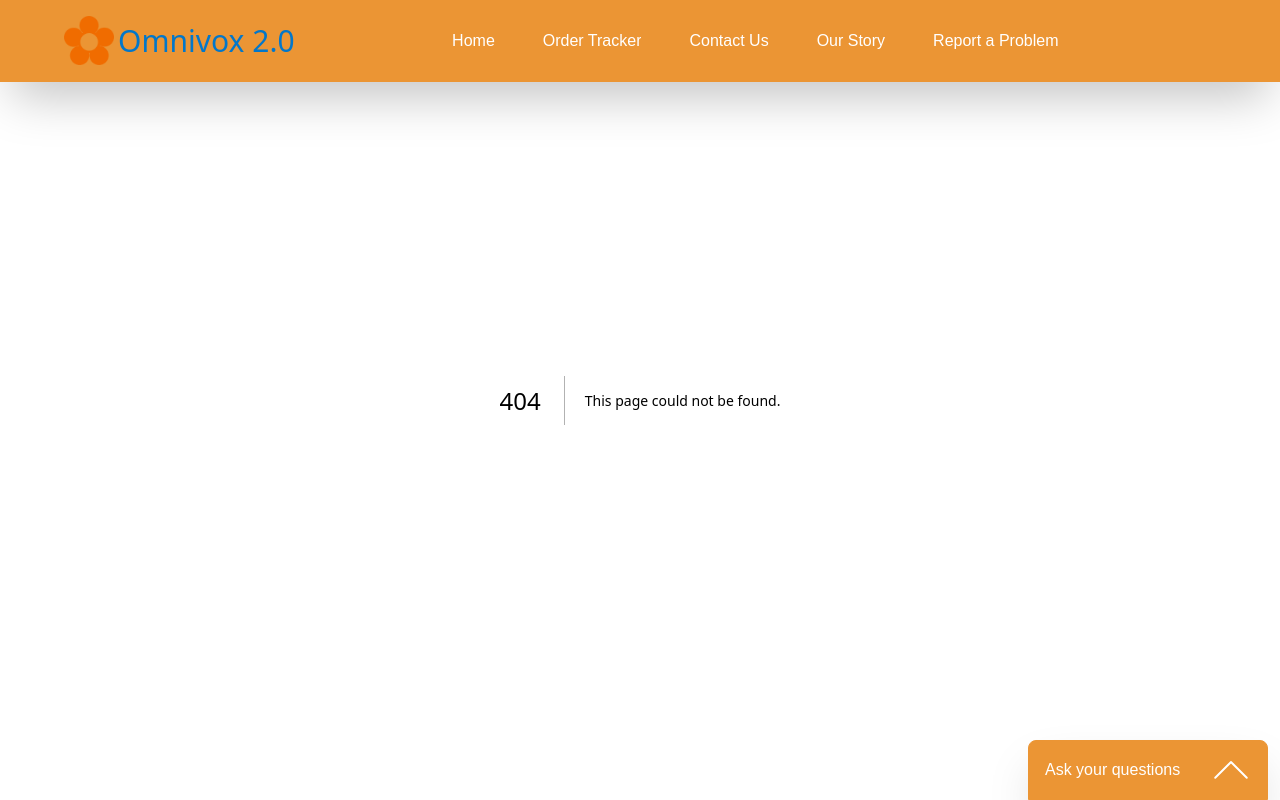
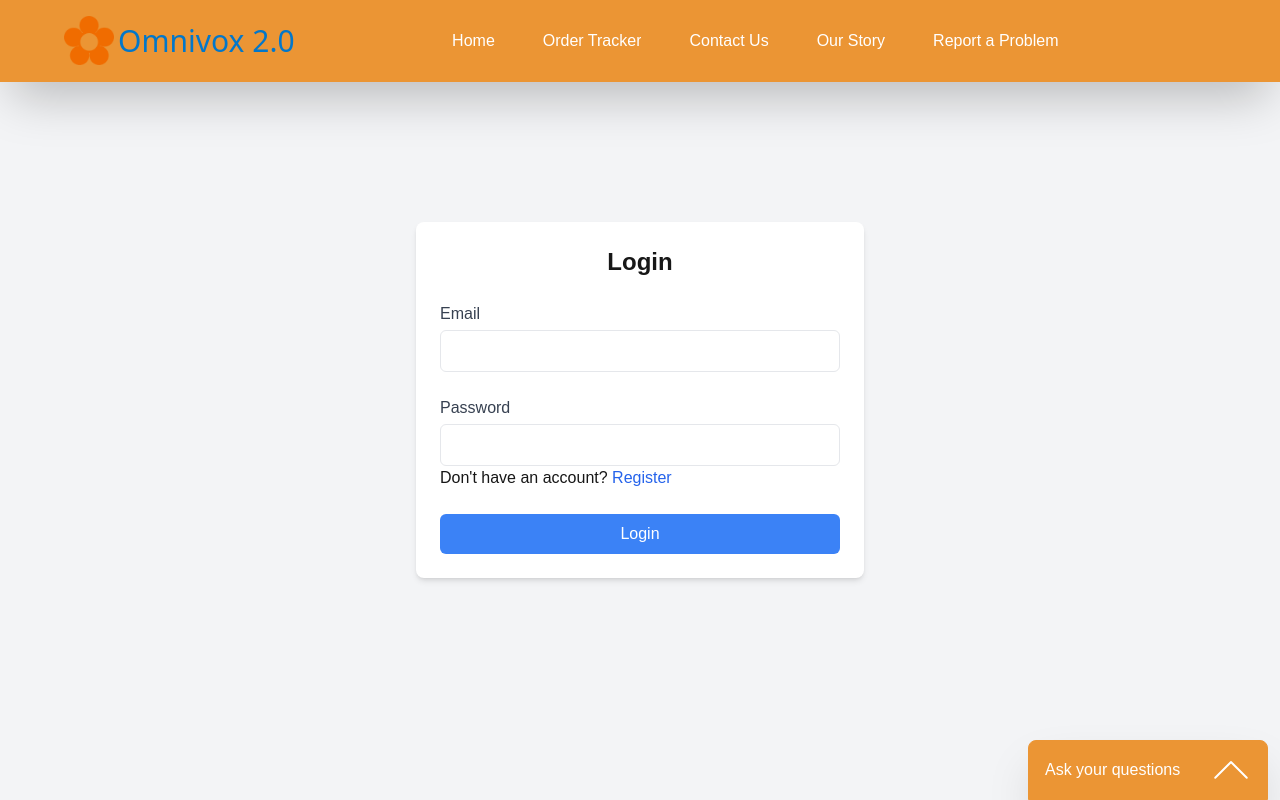
Before and after one commit to HragBankian/Package_Delivery_System, a Next.js app in the folder frontend/: page /login in a window 1280 px wide. Before the commit this address had no page. Built offline with nearby package versions, Linux system fonts and the light colour scheme.

Commit message:
Added basic login/register pages

```diff
--- /dev/null
+++ b/frontend/app/login/page.tsx
@@ -0,0 +1,19 @@
+"use client";
+import AuthForm from "@/components/AuthForm";
+const Signup: React.FC = () => {
+  const handleLogin = async (data: { email: string; password: string }) => {
+    const res = await fetch("/api/auth/login", {
+      method: "POST",
+      headers: { "Content-Type": "application/json" },
+      body: JSON.stringify(data),
+    });
+  };
+  return (
+    <div className="flex items-center justify-center min-h-screen bg-gray-100 dark:bg-gray-900">
+      <div className="bg-white dark:bg-gray-800 p-6 rounded-lg shadow-md w-full max-w-md">
+        <AuthForm mode="Login" onSubmit={handleLogin} />
+      </div>
+    </div>
+  );
+};
+export default Signup;
--- /dev/null
+++ b/frontend/app/signup/page.tsx
@@ -0,0 +1,19 @@
+"use client";
+import AuthForm from "@/components/AuthForm";
+const Signup: React.FC = () => {
+  const handleSignup = async (data: { email: string; password: string }) => {
+    const res = await fetch("/api/auth/register", {
+      method: "POST",
+      headers: { "Content-Type": "application/json" },
+      body: JSON.stringify(data),
+    });
+  };
+  return (
+    <div className="flex items-center justify-center min-h-screen bg-gray-100 dark:bg-gray-900">
+      <div className="bg-white dark:bg-gray-800 p-6 rounded-lg shadow-md w-full max-w-md">
+        <AuthForm mode="Signup" onSubmit={handleSignup} />
+      </div>
+    </div>
+  );
+};
+export default Signup;
--- /dev/null
+++ b/frontend/components/AuthForm.tsx
@@ -0,0 +1,75 @@
+"use client";
+import { useState, FormEvent, useEffect } from "react";
+import Link from "next/link";
+interface AuthFormProps {
+  mode: "Signup" | "Login";
+  onSubmit: (data: { email: string; password: string }) => void;
+  resetForm?: boolean;
+}
+const AuthForm: React.FC<AuthFormProps> = ({ mode, onSubmit, resetForm }) => {
+  const [email, setEmail] = useState("");
+  const [password, setPassword] = useState("");
+  useEffect(() => {
+    if (resetForm) {
+      setEmail("");
+      setPassword("");
+    }
+  }, [resetForm]);
+  const handleSubmit = (e: FormEvent) => {
+    e.preventDefault();
+    onSubmit({ email, password });
+  };
+  return (
+    <form onSubmit={handleSubmit} className="space-y-6">
+      <h2 className="text-2xl font-bold mb-4 text-center">{mode}</h2>
+      <div>
+        <label className="block text-gray-700 dark:text-gray-300">Email</label>
+        <input
+          type="email"
+          value={email}
+          onChange={(e) => setEmail(e.target.value)}
+          required
+          className="mt-1 p-2 w-full border rounded-md focus:outline-none focus:ring focus:border-blue-300 dark:bg-gray-700 dark:text-gray-100 dark:border-gray-600"
+        />
+      </div>
+      <div>
+        <label className="block text-gray-700 dark:text-gray-300">
+          Password
+        </label>
+        <input
+          type="password"
+          value={password}
+          onChange={(e) => setPassword(e.target.value)}
+          required
+          className="mt-1 p-2 w-full border rounded-md focus:outline-none focus:ring focus:border-blue-300 dark:bg-gray-700 dark:text-gray-100 dark:border-gray-600"
+        />
+        {mode == "Login" ? (
+          <div>
+            Don't have an account?{" "}
+            <Link
+              className="text-blue-600 hover:text-blue-300"
+              href={"/signup"}
+            >
+              Register
+            </Link>
+          </div>
+        ) : (
+          <div>
+            Have an account?{" "}
+            <Link className="text-blue-600 hover:text-blue-300" href={"/login"}>
+              Login
+            </Link>
+          </div>
+        )}
+      </div>
+
+      <button
+        type="submit"
+        className="w-full py-2 bg-blue-500 text-white rounded-md hover:bg-blue-600 focus:outline-none focus:ring focus:ring-blue-300"
+      >
+        {mode}
+      </button>
+    </form>
+  );
+};
+export default AuthForm;
```
